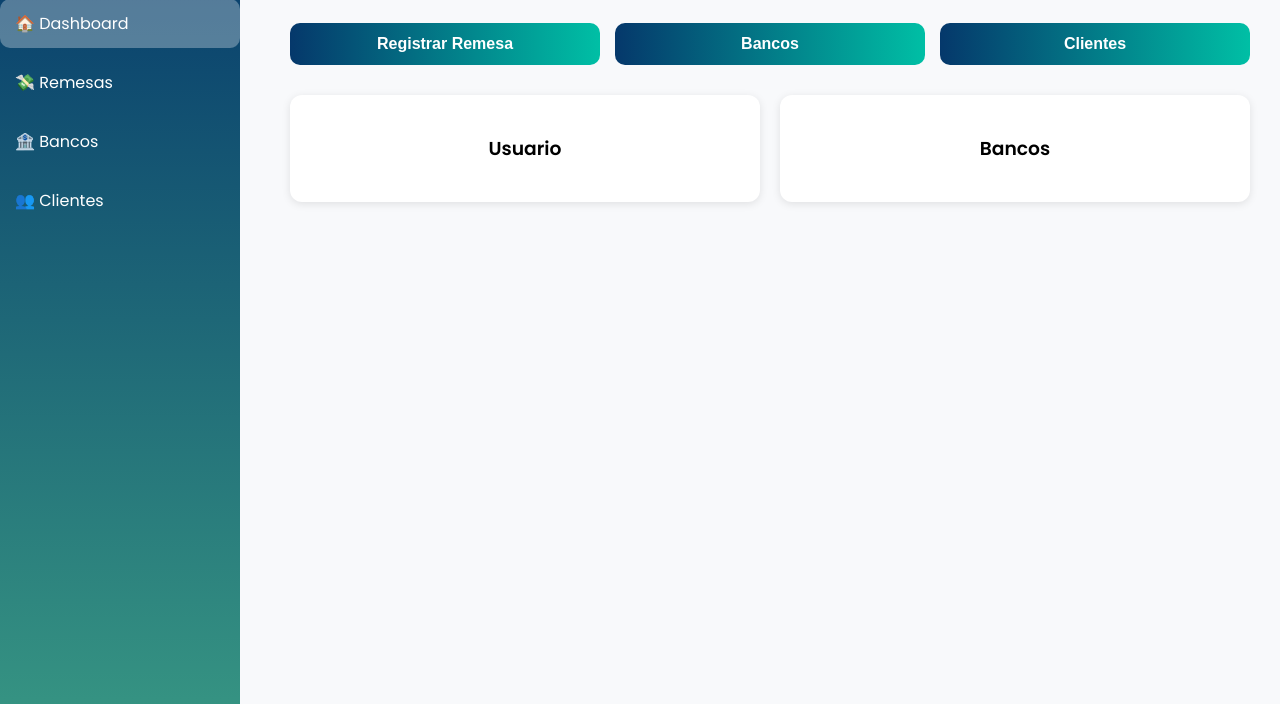
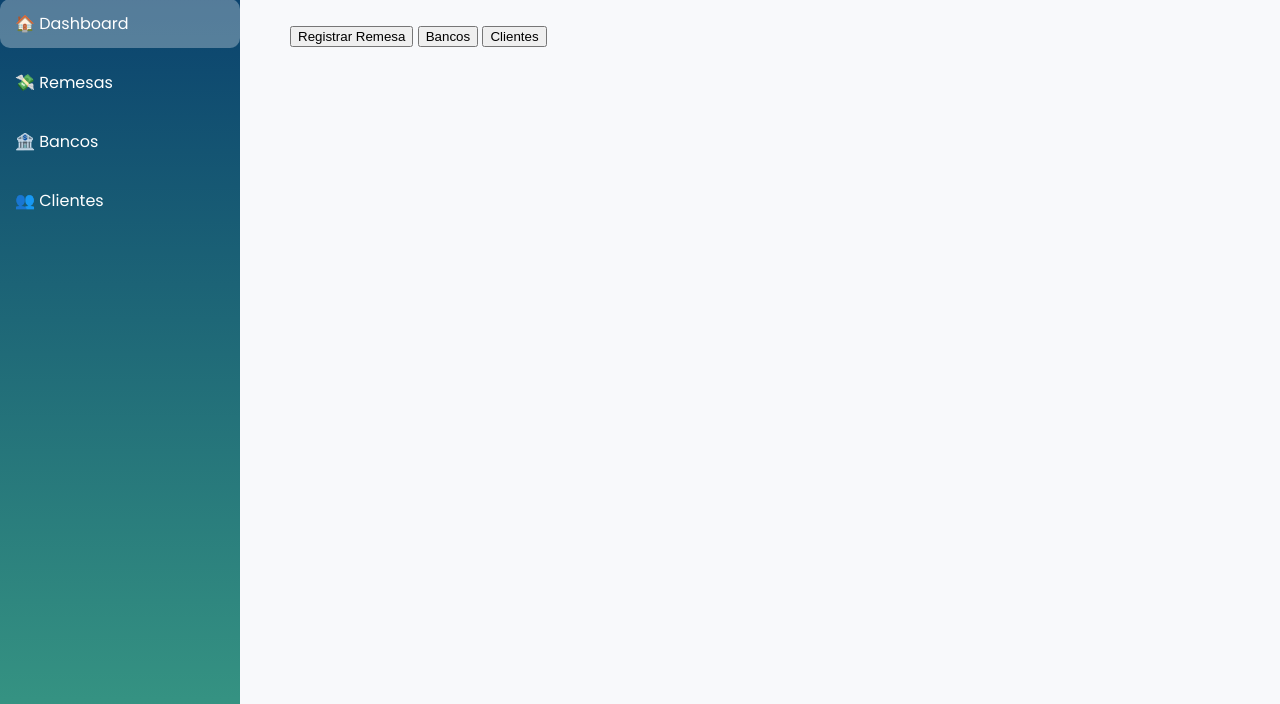
Before and after one commit to karinbarazarte/Cambioexpress2018, a Flask app: page / in a window 1280 px wide. Shown: the part 96-800 px from the top of the page. Run offline with Flask 3, Linux system fonts and the light colour scheme; some libraries are stand-ins or nearby versions.

Commit message:
Add files via upload

```diff
--- a/static/css/style.css
+++ b/static/css/style.css
@@ -52,44 +52,12 @@ body {
     padding: 30px;
     width: calc(100% - 260px);
 }
-.header-buttons {
-    display: flex;
-    gap: 15px;
-    margin-bottom: 30px;
-}
-.header-buttons button {
-    flex: 1;
-    background: linear-gradient(90deg, #05386b, #00bfa5);
-    border: none;
-    color: white;
-    padding: 12px 15px;
-    border-radius: 10px;
-    font-size: 16px;
-    font-weight: 600;
-    cursor: pointer;
-    transition: opacity 0.3s ease;
-}
-.header-buttons button:hover {
-    opacity: 0.9;
-}
-.card-grid {
-    display: grid;
-    grid-template-columns: repeat(auto-fit, minmax(200px, 1fr));
-    gap: 20px;
-}
-.card {
-    background: white;
-    border-radius: 12px;
-    padding: 20px;
-    box-shadow: 0 2px 8px rgba(0, 0, 0, 0.1);
-    text-align: center;
-}
 form {
     background: white;
     padding: 25px;
     border-radius: 15px;
     box-shadow: 0 4px 10px rgba(0,0,0,0.05);
-    max-width: 800px;
+    max-width: 850px;
     display: grid;
     grid-template-columns: 1fr 1fr;
     gap: 15px 20px;
@@ -115,4 +83,10 @@ button.submit-btn {
     border-radius: 8px;
     cursor: pointer;
 }
+.warning {
+    grid-column: span 2;
+    color: #b30000;
+    font-size: 14px;
+    display: none;
+}
 .hidden { display: none; }
--- a/templates/index.html
+++ b/templates/index.html
@@ -6,8 +6,4 @@
     <button>Bancos</button>
     <button>Clientes</button>
 </div>
-<div class="card-grid">
-    <div class="card"><h3>Usuario</h3></div>
-    <div class="card"><h3>Bancos</h3></div>
-</div>
 {% endblock %}
```
Also changed, not shown: templates/remesas.html (+32 -7 lines).
